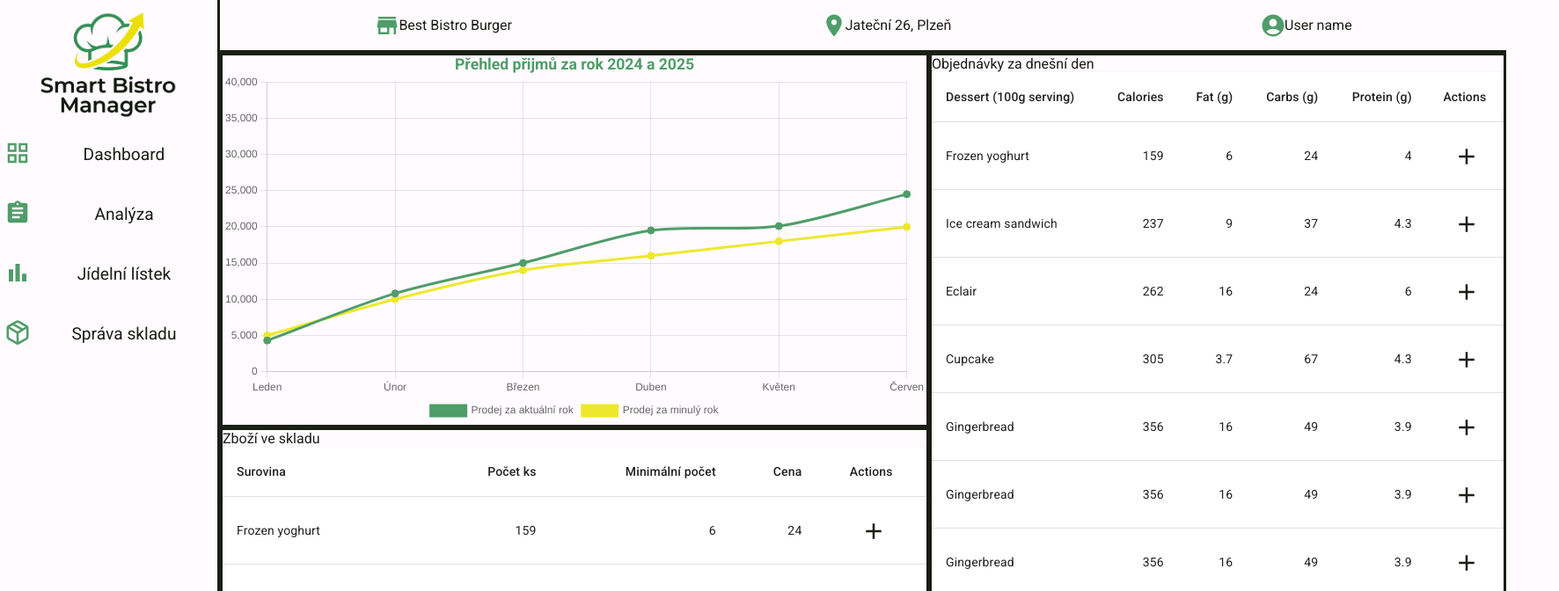
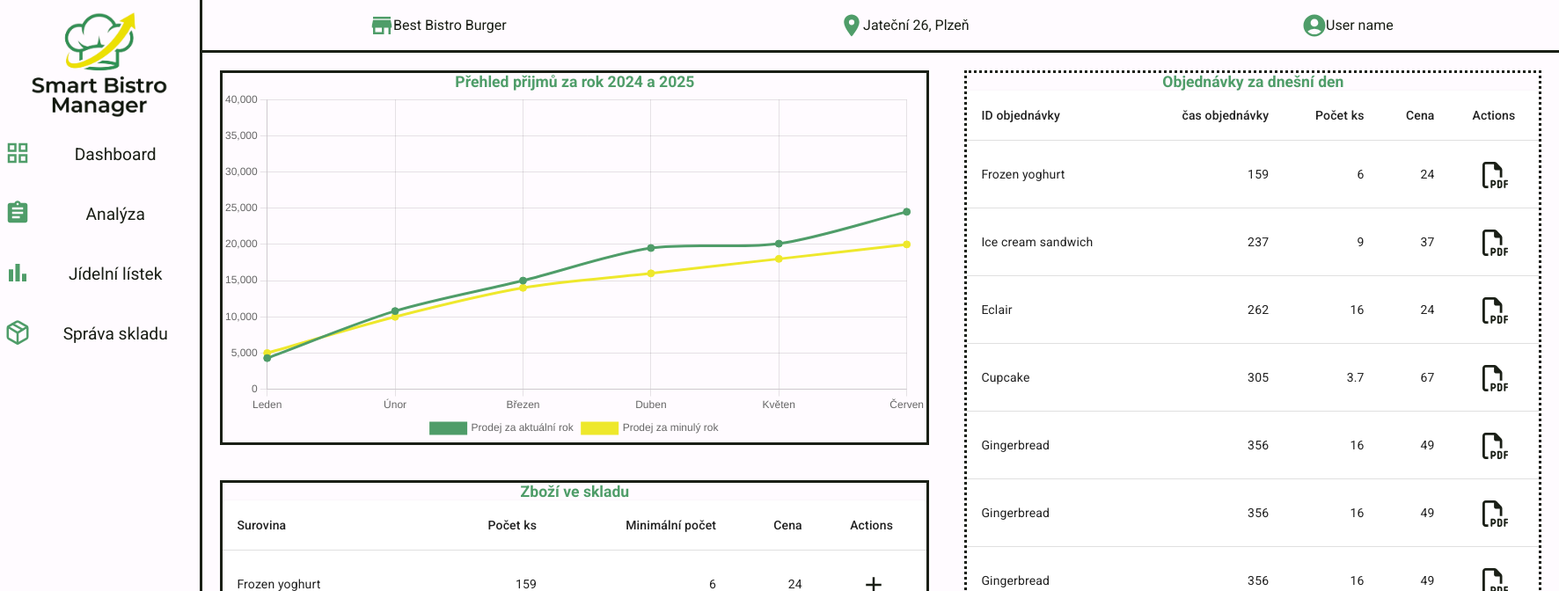
Before and after one commit to Jakub-Mat/smartbistro_manager, a React (Vite) app: page /dashboard in a window 1280 px wide. Shown: the top 672 px of the page at 88% size, 1772 px wide, since content can reach past the window. Built offline with nearby package versions, Linux system fonts and the light colour scheme; a web font is replaced by a local one.

Commit message:
Updated UI

```diff
--- a/src/App.css
+++ b/src/App.css
@@ -5,10 +5,11 @@
 
 #layout-grid {
   display: grid;
-  grid-template-columns: 250px 1fr;
+  grid-template-columns: 18vw 1fr;
   grid-template-rows: 60px 1fr;
-  width: 100vw;
+  width: 100%;
   height: 100vh;
+  /*overflow-x: hidden;*/
 
   grid-template-areas:
   "sideMenu topbar"
--- a/src/components/atoms/OrderTable.jsx
+++ b/src/components/atoms/OrderTable.jsx
@@ -6,17 +6,17 @@ import TableHead from '@mui/material/TableHead'
 import TableRow from '@mui/material/TableRow'
 import Paper from '@mui/material/Paper'
 import IconButton from '@mui/material/IconButton'
-import { MdAdd as AddIcon } from 'react-icons/md';
+import { FaRegFilePdf as AddIcon} from "react-icons/fa6";
 
 
 function createData(
-    name,
-    calories,
-    fat,
-    carbs,
-    protein,
+    order_id,
+    order_time,
+    pocet_ks,
+    cena,
+    PDF,
 ) {
-    return { name, calories, fat, carbs, protein }
+    return { name: order_id, calories: order_time, fat: pocet_ks, carbs: cena, protein: PDF }
 }
 
 const rows = [
@@ -37,11 +37,10 @@ export default function StockTable({ onPlusButtonClick }) {
             <Table sx={{ minWidth: 650 }} aria-label="simple table">
                 <TableHead>
                     <TableRow>
-                        <TableCell>Dessert (100g serving)</TableCell>
-                        <TableCell align="right">Calories</TableCell>
-                        <TableCell align="right">Fat&nbsp;(g)</TableCell>
-                        <TableCell align="right">Carbs&nbsp;(g)</TableCell>
-                        <TableCell align="right">Protein&nbsp;(g)</TableCell>
+                        <TableCell>ID objednávky </TableCell>
+                        <TableCell align="right">čas objednávky</TableCell>
+                        <TableCell align="right">Počet ks</TableCell>
+                        <TableCell align="right">Cena</TableCell>
                         <TableCell align="center">Actions</TableCell>
                     </TableRow>
                 </TableHead>
@@ -57,7 +56,6 @@ export default function StockTable({ onPlusButtonClick }) {
                             <TableCell align="right">{row.calories}</TableCell>
                             <TableCell align="right">{row.fat}</TableCell>
                             <TableCell align="right">{row.carbs}</TableCell>
-                            <TableCell align="right">{row.protein}</TableCell>
                             <TableCell align="center">
                                 <IconButton
                                     aria-label={`add ${row.name}`}
--- a/src/components/molecules/layout/Content.css
+++ b/src/components/molecules/layout/Content.css
@@ -5,27 +5,33 @@
     "stockTable orderTable";
     grid-template-columns: 1fr 1fr;
     grid-template-rows: 1fr;
+    /*max-width: 82vw; ještě si nejsem jist*/
 }
 
 #linechart{
     grid-area: linechart;
     text-align: center;
     border: #1A1F16 solid;
+    margin: 20px;
 }
 
-#chartTitle{
-    color: var(--primary);
-    font-weight: bold;
-    font-size: 1.1rem;
-
-}
 
 #stockTable{
     grid-area: stockTable;
     border: #1A1F16 solid;
+    overflow-y: auto;
+    margin: 20px;
 }
 
 #orderTable{
     grid-area: orderTable;
-    border: #1A1F16 solid;
+    border: #1A1F16 dotted;
+    margin: 20px;
 }
+
+.contentTitle{
+    color: var(--primary);
+    font-weight: bold;
+    font-size: 1.1rem;
+    text-align: center;
+}
--- a/src/components/molecules/layout/Content.jsx
+++ b/src/components/molecules/layout/Content.jsx
@@ -9,7 +9,7 @@ export default function Content() {
             <div id="content">
                 {/* Graf přehledů zisku */}
                 <div id="linechart">
-                    <span id="chartTitle">
+                    <span className="contentTitle">
                         Přehled přijmů za rok 2024 a 2025
                     </span>
                     <div id="chartWrapper">
@@ -18,17 +18,22 @@ export default function Content() {
                 </div>
                 {/*Tabulka položek ve skladu s tlačítkem rychlého objednání*/}
                 <div id="stockTable">
+                    <div className="contentTitle">
                         <span>
                             Zboží ve skladu
                          </span>
+                    </div>
+
                     <div id="stockTableWrapper">
                         <StockTable onPlusButtonClick={undefined}/>
                     </div>
                 </div>
                 <div id="orderTable">
+                    <div className="contentTitle">
                         <span>
                             Objednávky za dnešní den
                         </span>
+                    </div>
                     <div id="orderTableWrapper">
                         <OrderTable onPlusButtonClick={undefined}/>
                     </div>
```
Lines whose indentation alone changed are shown as unchanged.
